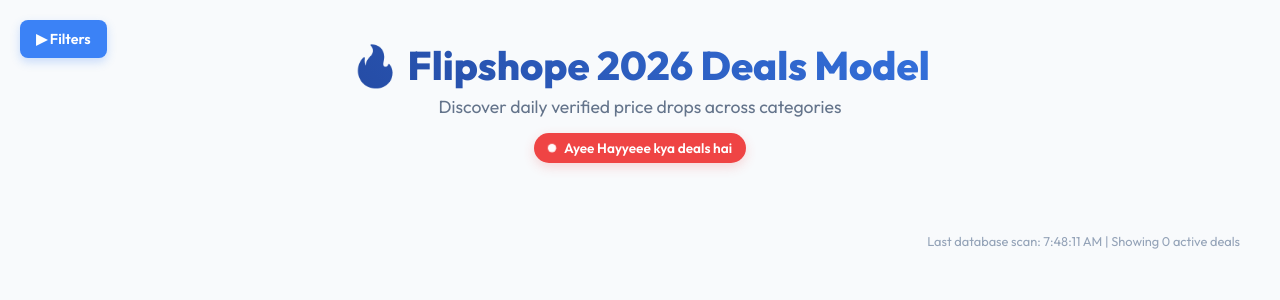
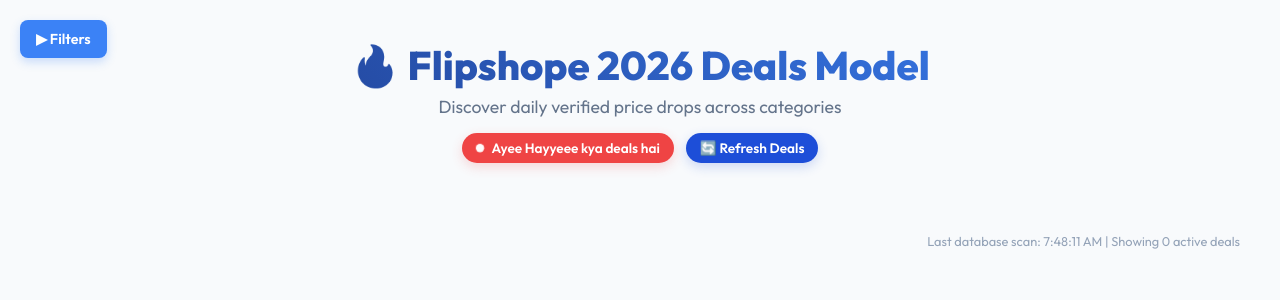
Before and after one commit to rajbhuwanflipshope/2026_deals_model, a Flask app: page / in a window 1280 px wide. Shown: the top 300 px of the page. Run offline with Flask 3, Linux system fonts and the light colour scheme; data that the repository does not hold is empty.

Commit message:
Add manual refresh button and set auto-polling to 5 minutes

```diff
--- a/dashboard/templates/index.html
+++ b/dashboard/templates/index.html
@@ -558,10 +558,13 @@
         <div class="dashboard-header">
             <h1 class="dashboard-title">🔥 Flipshope 2026 Deals Model</h1>
             <p class="dashboard-subtitle">Discover daily verified price drops across categories</p>
-            <div>
+            <div style="display: flex; justify-content: center; align-items: center; gap: 12px; margin-top: 15px;">
                 <div class="live-badge">
                     <span class="live-dot"></span>Ayee Hayyeee kya deals hai
                 </div>
+                <button id="manual-refresh-btn" onclick="fetchDeals()" style="background: #1d4ed8; color: white; border: none; padding: 6px 14px; border-radius: 20px; font-weight: 600; font-size: 0.85rem; cursor: pointer; display: inline-flex; align-items: center; gap: 6px; box-shadow: 0 4px 12px rgba(29, 78, 216, 0.2); font-family: inherit; transition: background 0.2s;">
+                    🔄 Refresh Deals
+                </button>
             </div>
         </div>
 
@@ -889,8 +892,8 @@
         // Initial fetch
         fetchDeals();
 
-        // Check for updates every 5 seconds
-        setInterval(fetchDeals, 5000);
+        // Check for updates every 5 minutes
+        setInterval(fetchDeals, 5 * 60 * 1000);
     </script>
 </body>
 
```
